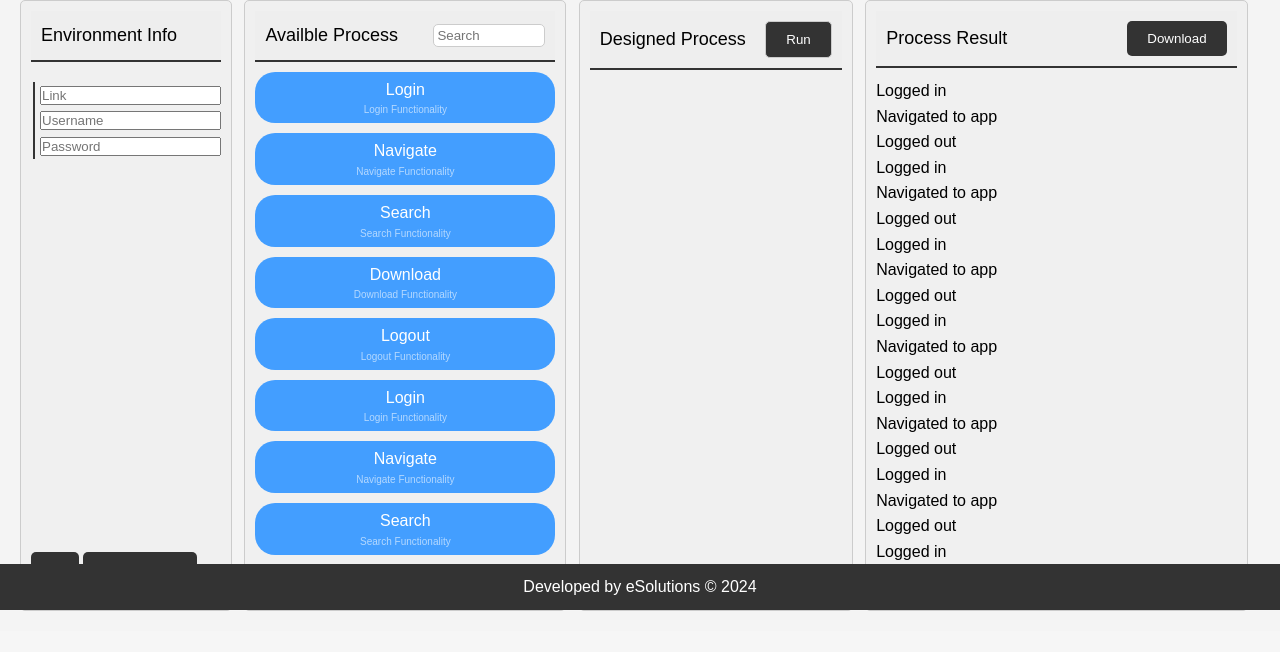
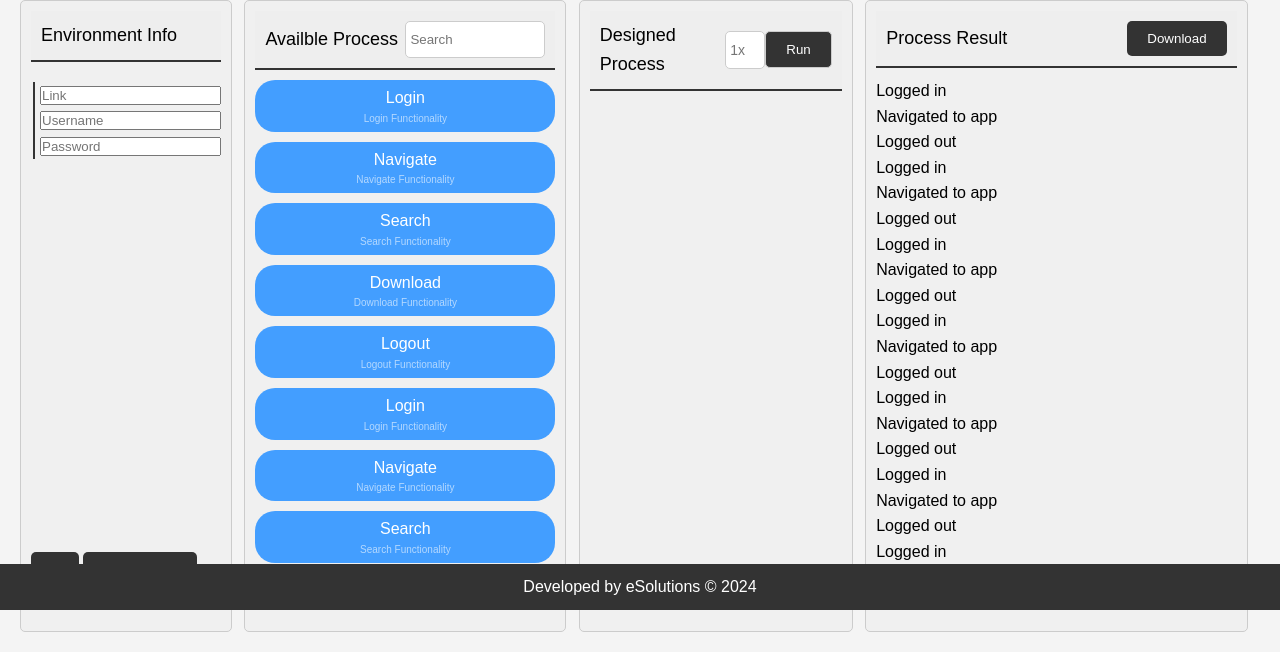
Before and after one commit to firaselmoussa/Maximo_Testing_Automation, a PHP site: page /HTML/index.html in a window 1280 px wide. Shown: the part 190-842 px from the top of the page. Before the commit the page ends 801 px from the top, so only its background shows below. Run offline with PHP 8.4, Linux system fonts and the light colour scheme; some libraries are stand-ins or nearby versions.

Commit message:
add run count input

```diff
--- a/Front-End/CSS/style.css
+++ b/Front-End/CSS/style.css
@@ -99,16 +99,25 @@ header {
 }
 
 #search-step {
-    padding: 3px;
+    padding: 10px 4px;
     border: 1px solid #ccc;
     border-radius: 5px;
-    width: 40%;
+    width: 50%;
 }
 
 #run-process{
     border: 1px solid #ccc;
     border-radius: 5px;
 }
+
+#run-count {
+    padding: 10px 4px;
+    border: 1px solid #ccc;
+    border-radius: 5px;
+    font-size: 14px;
+    width: 40px;
+}
+
 .div-body {
     display: flex;
     flex-direction: column;
--- a/Front-End/HTML/index.html
+++ b/Front-End/HTML/index.html
@@ -76,6 +76,7 @@
     <div id="designed-process-div">
         <div class="div-header">
             <p class="div-title">Designed Process</p>
+            <input type="number" name="" id="run-count" placeholder="1x">
             <button id="run-process">Run</button>
         </div>
 
```
